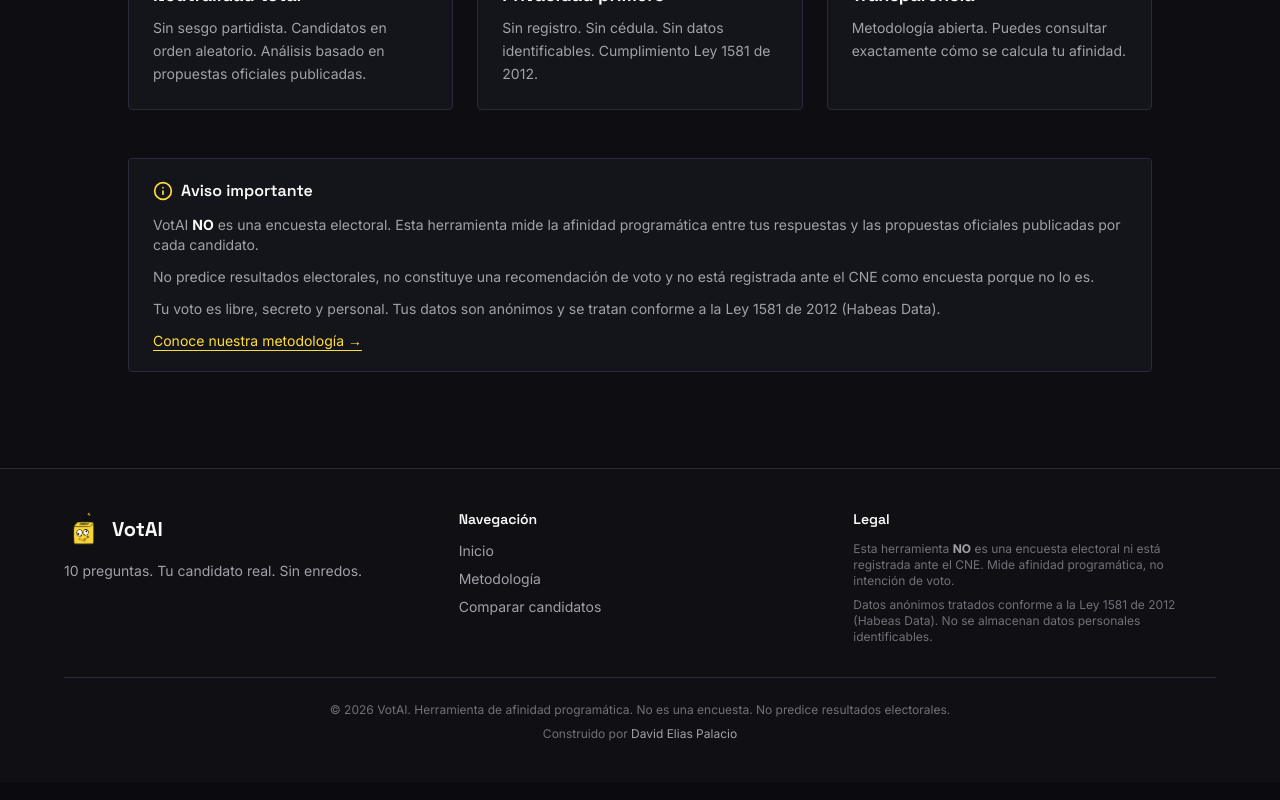
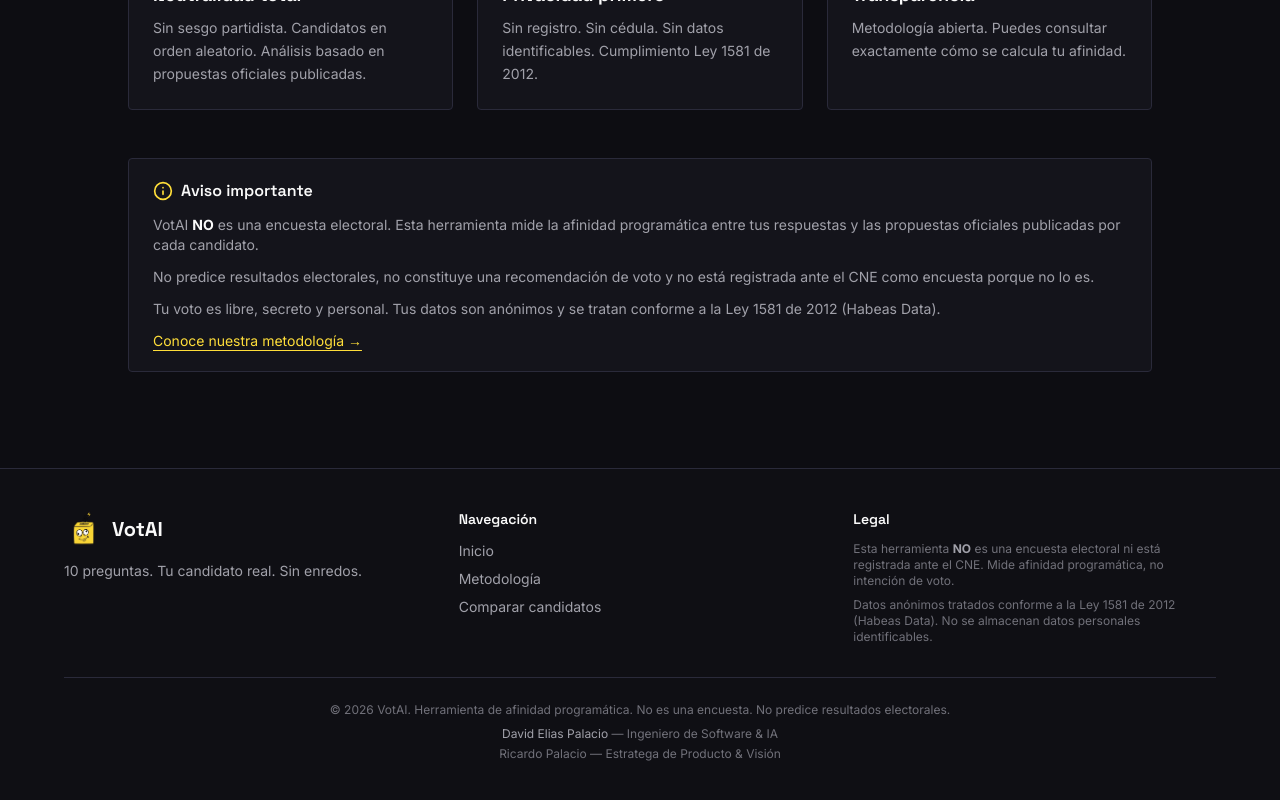
Before and after one commit to davideliaspalacio/votAI, a Next.js app: page / in a window 1280 px wide. Shown: the part 2312-3112 px from the top of the page. Built offline with nearby package versions, Linux system fonts and the light colour scheme; no server answers.

Commit message:
Creditos: David Elias Palacio (Ing. Software & IA) + Ricardo Palacio (Estratega de Producto)

```diff
--- a/src/components/common/LegalFooter.tsx
+++ b/src/components/common/LegalFooter.tsx
@@ -66,8 +66,8 @@ export function LegalFooter() {
             © {new Date().getFullYear()} VotAI. Herramienta de afinidad
             programática. No es una encuesta. No predice resultados electorales.
           </p>
+          <div className="space-y-1">
             <p>
-            Construido por{" "}
               <a
                 href="https://www.davidpalacio.dev/"
                 target="_blank"
@@ -76,7 +76,12 @@ export function LegalFooter() {
               >
                 David Elias Palacio
               </a>
+              {" — "}Ingeniero de Software &amp; IA
             </p>
+            <p>
+              Ricardo Palacio — Estratega de Producto &amp; Visión
+            </p>
+          </div>
         </div>
       </div>
     </footer>
--- a/src/components/results/Reveal.tsx
+++ b/src/components/results/Reveal.tsx
@@ -312,7 +312,7 @@ export function Reveal({ result, onRevealComplete }: RevealProps) {
       ctx.fillText(host, W / 2, curY + 20)
 
       ctx.fillStyle = "#444"; ctx.font = "11px system-ui, sans-serif"
-      ctx.fillText("Construido por David Elias Palacio", W / 2, H - 14)
+      ctx.fillText("David E. Palacio · Ing. Software & IA  |  Ricardo Palacio · Estratega de Producto", W / 2, H - 14)
 
       return new Promise((resolve) => canvas.toBlob(resolve, "image/png"))
     } catch { return null }
--- a/src/components/results/ShareButton.tsx
+++ b/src/components/results/ShareButton.tsx
@@ -228,7 +228,7 @@ export function ShareButton({
       // Credito
       ctx.fillStyle = "#444444"
       ctx.font = "11px system-ui, -apple-system, sans-serif"
-      ctx.fillText("Construido por David Elias Palacio", W / 2, H - 18)
+      ctx.fillText("David E. Palacio · Ing. Software & IA  |  Ricardo Palacio · Estratega de Producto", W / 2, H - 18)
 
       return new Promise((resolve) => canvas.toBlob(resolve, "image/png"))
     } catch (err) {
```
Lines whose indentation alone changed are shown as unchanged.
